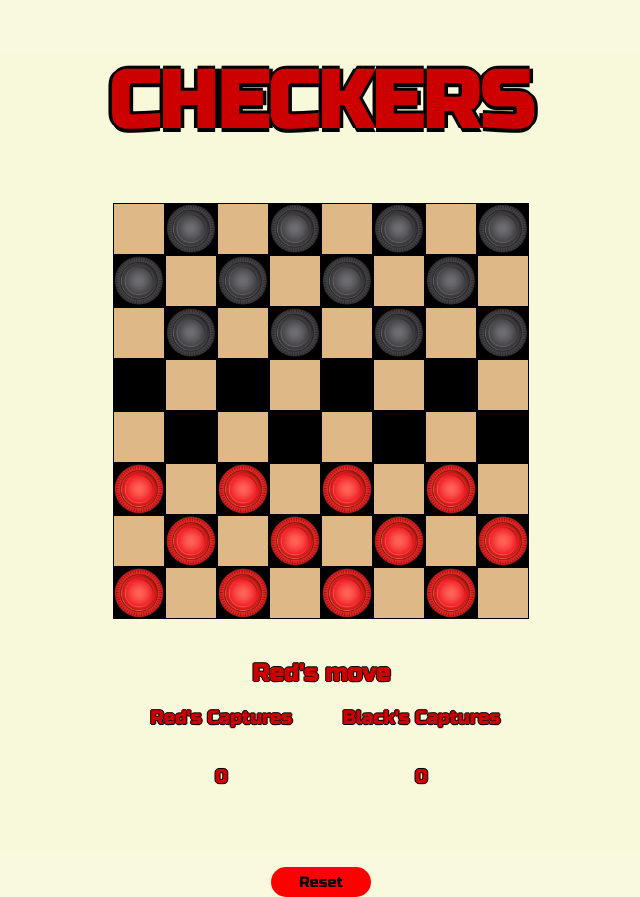
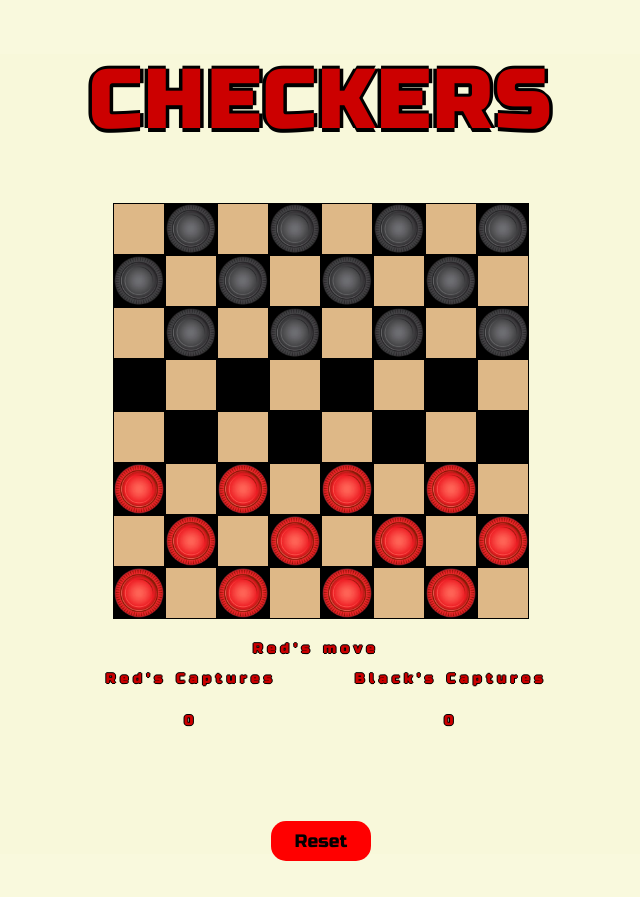
Before and after one commit to rileygramlich/checkers, a plain HTML site: page index.html in a window 1280 px wide. Shown: the whole page, without its empty margins (327-967 px from the left). After the commit the page ends 861 px from the top, so only its background shows below. Drawn offline with Linux system fonts and the light colour scheme.

Commit message:
add final touch-ups

```diff
--- a/css/style.css
+++ b/css/style.css
@@ -6,6 +6,7 @@ html, body {
     background-color: #f9f9dae8;
     color: rgb(204, 0, 0);
     text-shadow: -3.5px 0 black, 0 3.5px black, 3.5px 0 black, 0 -3.5px black;
+    letter-spacing: 5px;
 }
 
 #title {
@@ -15,7 +16,7 @@ html, body {
 /* Left side info display and rest button */
 .container {
     display:grid;
-    grid-template-columns: 40% 60%;
+    grid-template-columns: 40% 50%;
     grid-template-rows: auto;
 }
 
@@ -29,36 +30,39 @@ html, body {
     text-shadow: -1px 0 black, 0 1px black, 1px 0 black, 0 -1px black;
 }
 
+#move-display {
+    padding-right: 10px;
+}
+
 .captures {
     display: grid;
     grid-template-rows: 50% 50%;
-    grid-template-columns: 200px 200px;
+    grid-template-columns: 260px 260px;
     justify-items: center;
     padding-bottom: 15%;
 }
 
 #reset {
-    width: 200px;
     border: none;
     border-radius: 15px;
-    height: 30px;
+    height: 40px;
+    width: 100px;
     cursor: pointer;
     background-color: rgb(255, 0, 0);
     color:rgb(0, 0, 0);
     font-family: 'Russo One', 'Sans-serif';
-    font-size: 15px;
-    width: 100px;
+    font-size: 18px;
+    margin-right: 15px;
 }
 
 /* Board */
 #board {
-    align-items: center;
-    padding-right: 100px;
+    align-self: right;
 }
 
 .square {
-    height: 60px;
-    width: 60px;
+    height: 65px;
+    width: 65px;
     border: 1px solid black;
     padding: 10px;
 }
@@ -129,4 +133,8 @@ html, body {
     #move-display {
         margin: auto;
     }
+
+    .header {
+        font-size: smaller;
+    }
 }
--- a/js/script.js
+++ b/js/script.js
@@ -217,7 +217,6 @@ function getBlackOriginSquare() {
 function getOriginSquare() {
     xOrigin = xSelected
     yOrigin = ySelected
-    console.log('Secured origin square')
     clicks = 2
     console.log(clicks)
     selected.classList.add('selected')
@@ -302,7 +301,6 @@ function checkIfMoveExists() {
 function move() {
     xDestination = xSelected
     yDestination = ySelected
-    console.log('secured destination square')
     board[yDestination][xDestination] = board[yOrigin][xOrigin]
     board[yOrigin][xOrigin] = null
     moveExists = false
```
Also changed, not shown: img/Screenshot1.png (added), img/Screenshot2.png (added), img/Screenshot3.png (added), img/Screenshot4.png (added), 1 other file.
